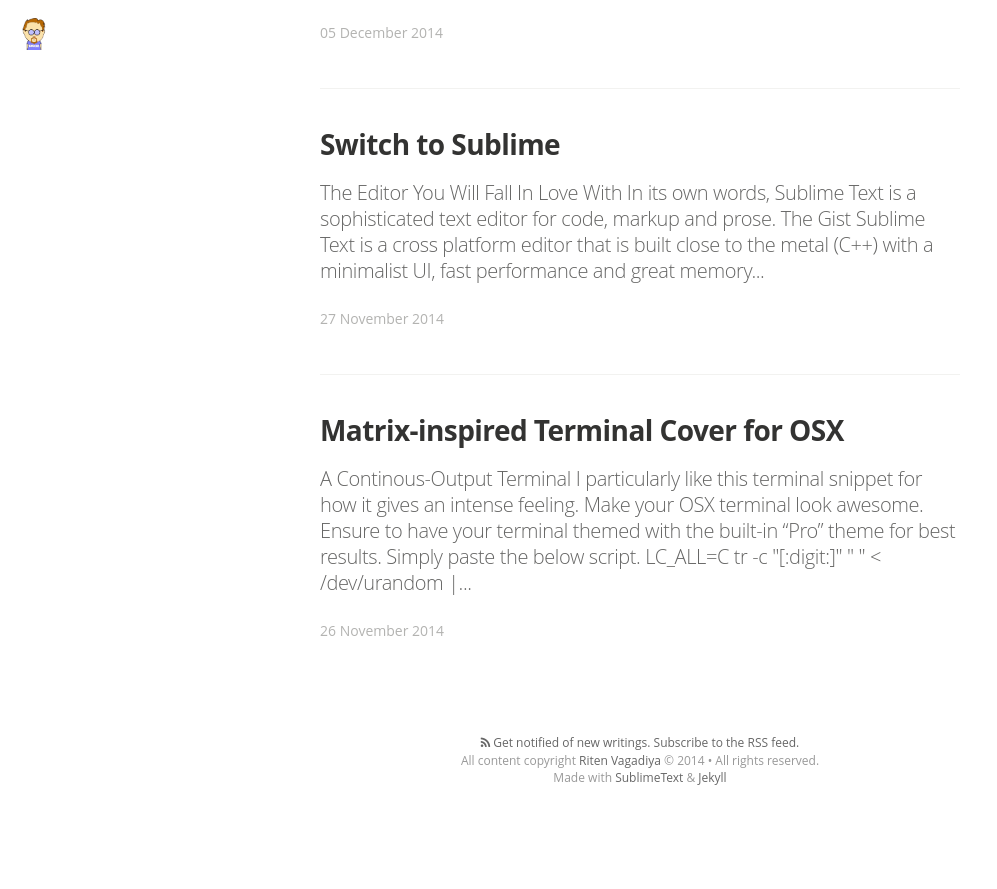
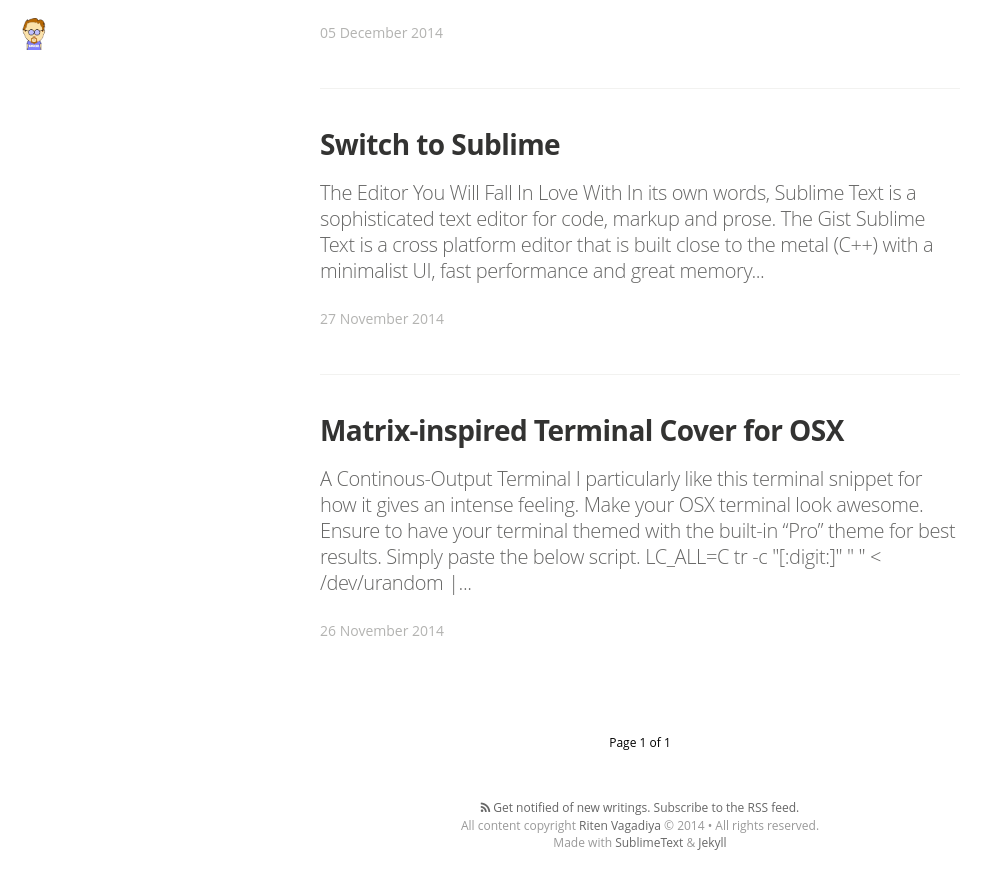
Before and after one commit to ritenv/jblog, a Jekyll site: the page built from index.html, in a window 1280 px wide and 900 px high, scrolled down 1276 px. Shown: the top 889 px of the window, without its empty margins (0-997 px from the left). Built offline with Jekyll 4.4.1, drawn with Linux system fonts in a browser that asks for light colours; nearby versions of some CDN libraries; Markdown is read by kramdown in place of the engine named in the settings; the list of posts is cut into pages by our own code; before the commit the page ends 2111 px from its top, so only the background shows below that.

```diff
--- a/_config.yml
+++ b/_config.yml
@@ -17,7 +17,7 @@
 author: 'Riten Vagadiya'
 author_image: "/assets/images/author.jpg"
 
-paginate:	5
+paginate:	15
 
 url: "http://riten.io" # the base hostname & protocol for your site
 baseurl: ""
--- a/_layouts/post.html
+++ b/_layouts/post.html
@@ -31,8 +31,8 @@
           <div class="post-meta">
             <h1 class="post-title">{{ page.title }}</h1>
             <div class="cf post-meta-text">
-              <div class="author-image" style="background-image: url({{ site.author_image }})">Blog Logo</div>
-              <h4 class="author-name" itemprop="author" itemscope itemtype="http://schema.org/Person">{{ page.author }}</h4>
+              <!-- <div class="author-image" style="background-image: url({{ site.author_image }})">Blog Logo</div> -->
+              <h4 class="author-name" itemprop="author" itemscope itemtype="http://schema.org/Person">Written</h4>
               on
               <time datetime="{{ page.date | date_to_xmlschema }}">{{ page.date | date_to_string }}</time>
               <!-- , tagged on {{#foreach tags}}<span class="post-tag-{{slug}}">{{#if @first}}{{else}}, {{/if}}<a href="/tag/{{slug}}">{{name}}</a></span>{{/foreach}} -->
--- a/index.html
+++ b/index.html
@@ -73,7 +73,7 @@
       {% endfor %}
     </div>
 
-    <!-- <nav class="pagination" role="navigation">
+    <nav class="pagination" role="navigation">
       {% if paginator.next_page %}
         <a class="newer-posts" href="/page{{paginator.next_page}}">&larr; Older posts</a>
       {% endif %}
@@ -85,7 +85,7 @@
           <a class="older-posts" href="/page{{paginator.previous_page}}">Newer posts &rarr;</a>
         {% endif %}
       {% endif %}
-    </nav> -->
+    </nav>
 
 
     <!-- {{!! After all the posts, we have the previous/next pagination links }}
```
